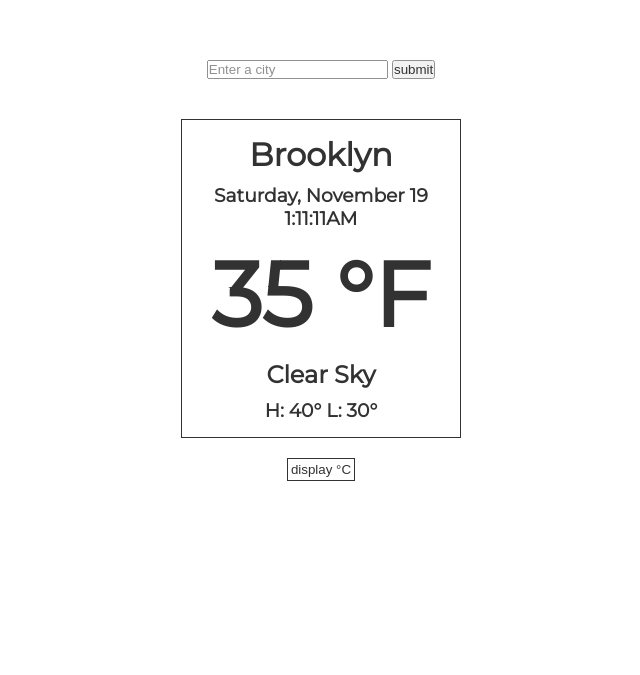
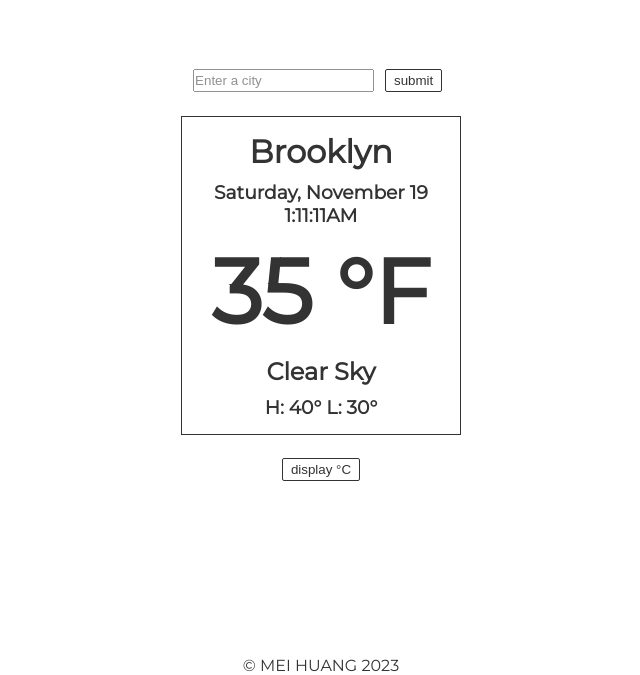
Before and after one commit to meifhuang/Weather-App, a plain HTML site: page index.html in a window 1280 px wide. Shown: the part 125-800 px from the top of the page, without its empty margins (319-959 px from the left). Drawn offline with Linux system fonts and the light colour scheme; no server answers.

Commit message:
Finalize layout of weather app and added footer

```diff
--- a/app.js
+++ b/app.js
@@ -24,16 +24,17 @@ async function fetchCurrent(city) {
     try {
         let response = ''
         if (unit.classList.contains('f')) {
-        response  = await fetch(`https://api.openweathermap.org/data/2.5/weather?q=${city}&appid=8a386e1d63025c611c2e68a0d31378c1&units=imperial`,{mode:'cors'})
+            response = await fetch(`https://api.openweathermap.org/data/2.5/weather?q=${city}&appid=8a386e1d63025c611c2e68a0d31378c1&units=imperial`, { mode: 'cors' })
         }
         else if (unit.classList.contains('c')) {
-        response  = await fetch(`https://api.openweathermap.org/data/2.5/weather?q=${city}&appid=8a386e1d63025c611c2e68a0d31378c1&units=metric`,{mode:'cors'})
+            response = await fetch(`https://api.openweathermap.org/data/2.5/weather?q=${city}&appid=8a386e1d63025c611c2e68a0d31378c1&units=metric`, { mode: 'cors' })
         }
-    const data = await response.json();
-    displayData(storeData(data));
+        const data = await response.json();
+        displayData(storeData(data));
     }
-    catch(e) {
-        console.log("Error. Enter a valid city. ", e);
+    catch (e) {
+        alert("City not found. Please enter a valid city.")
+        // console.log("Error. Enter a valid city. ", e);
     }
 }
 
@@ -44,8 +45,8 @@ function storeData(data) {
         high: Math.round(data.main.temp_max),
         low: Math.round(data.main.temp_min),
         description: data.weather[0].description,
-        day: new Date(data.dt*1000).toLocaleString('en-us',{month:'long',year:'numeric',day:'numeric'}),
-        time: new Date(data.dt*1000).getHours()
+        day: new Date(data.dt * 1000).toLocaleString('en-us', { month: 'long', year: 'numeric', day: 'numeric' }),
+        time: new Date(data.dt * 1000).getHours()
     }
     return weather;
 }
--- a/index.html
+++ b/index.html
@@ -1,13 +1,14 @@
 <!DOCTYPE html>
 <html lang="en">
+
 <head>
     <meta charset="UTF-8">
     <meta http-equiv="X-UA-Compatible" content="IE=edge">
     <meta name="viewport" content="width=device-width, initial-scale=1.0">
-    <link rel="stylesheet" href= "styles.css">
+    <link rel="stylesheet" href="styles.css">
     <link rel="preconnect" href="https://fonts.googleapis.com">
-<link rel="preconnect" href="https://fonts.gstatic.com" crossorigin>
-<link href="https://fonts.googleapis.com/css2?family=Montserrat&display=swap" rel="stylesheet">
+    <link rel="preconnect" href="https://fonts.gstatic.com" crossorigin>
+    <link href="https://fonts.googleapis.com/css2?family=Montserrat&display=swap" rel="stylesheet">
     <title>Weather App</title>
 </head>
 
@@ -27,14 +28,14 @@
                 <h3 class="highlow"> H: 40° L: 30° </h3>
             </div>
         </main>
-
         <div class="class">
             <button class="unit f"> display °C </button>
         </div>
-
+        <div class="footer">
+            <p> &copy; <a href="https://github.com/meifhuang/Weather-App"> MEI HUANG </a> 2023 </p>
+        </div>
     </div>
-
-
     <script src="app.js"> </script>
 </body>
+
 </html>
--- a/styles.css
+++ b/styles.css
@@ -32,9 +32,9 @@ body {
     font-size: 50px;
 }
 
-.weatherInfo > *,
-.basicInfo > *,
-.mainContent{
+.weatherInfo>*,
+.basicInfo>*,
+.mainContent {
     padding: 5px;
 }
 
@@ -75,11 +75,37 @@ body {
     border-radius: 50%;
 }
 
-.unit {
-    padding: 3px;
+input {
+    height: 1.7em;
+}
+
+.unit,
+button {
+    padding: 2.65px 8px;
     background-color: white;
-    border-radius: 0px;
+    border-radius: 2px;
     border: 1px solid black;
-    margin: 10px;
+    margin: 1em .5em;
 
 }
+
+
+button:hover,
+.unit:hover {
+    transform: scale(1.05);
+    background-color: rgb(230, 225, 225);
+}
+
+.footer {
+    bottom: 0;
+    position: fixed;
+    width: 100%;
+}
+
+
+
+.footer a {
+    text-decoration: none;
+    color: black;
+
+}
```
